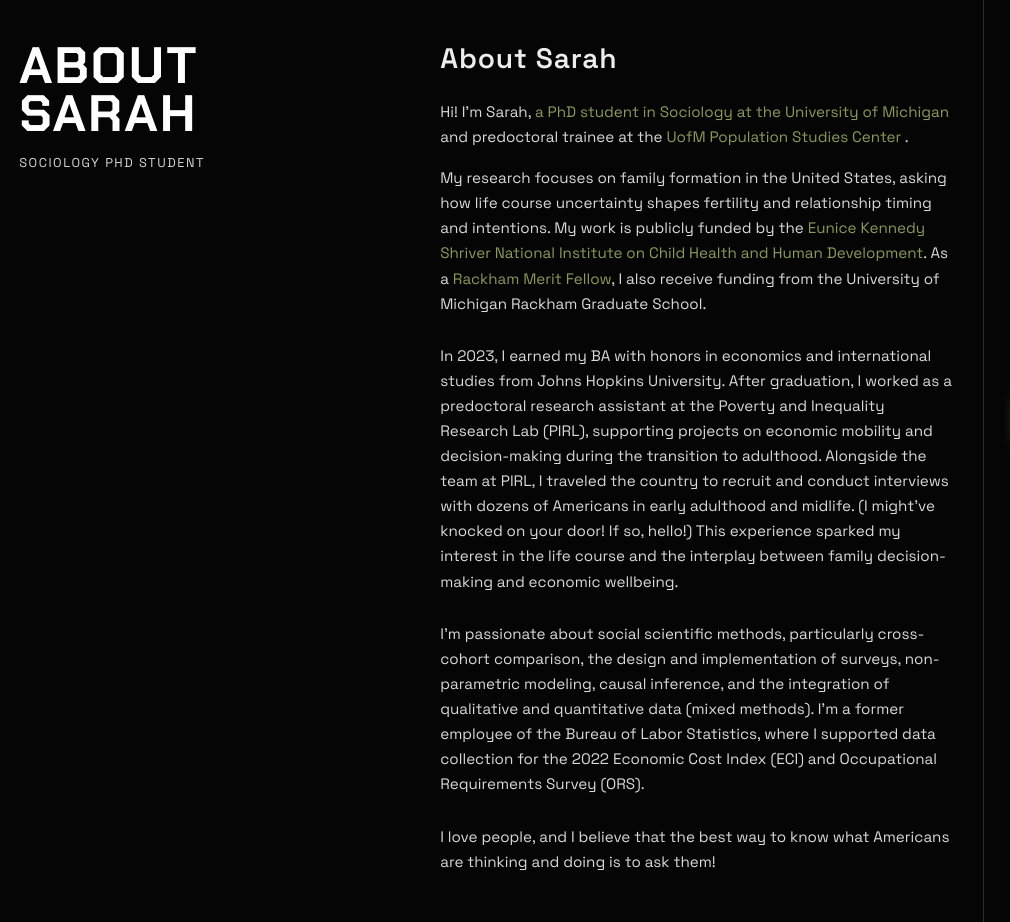
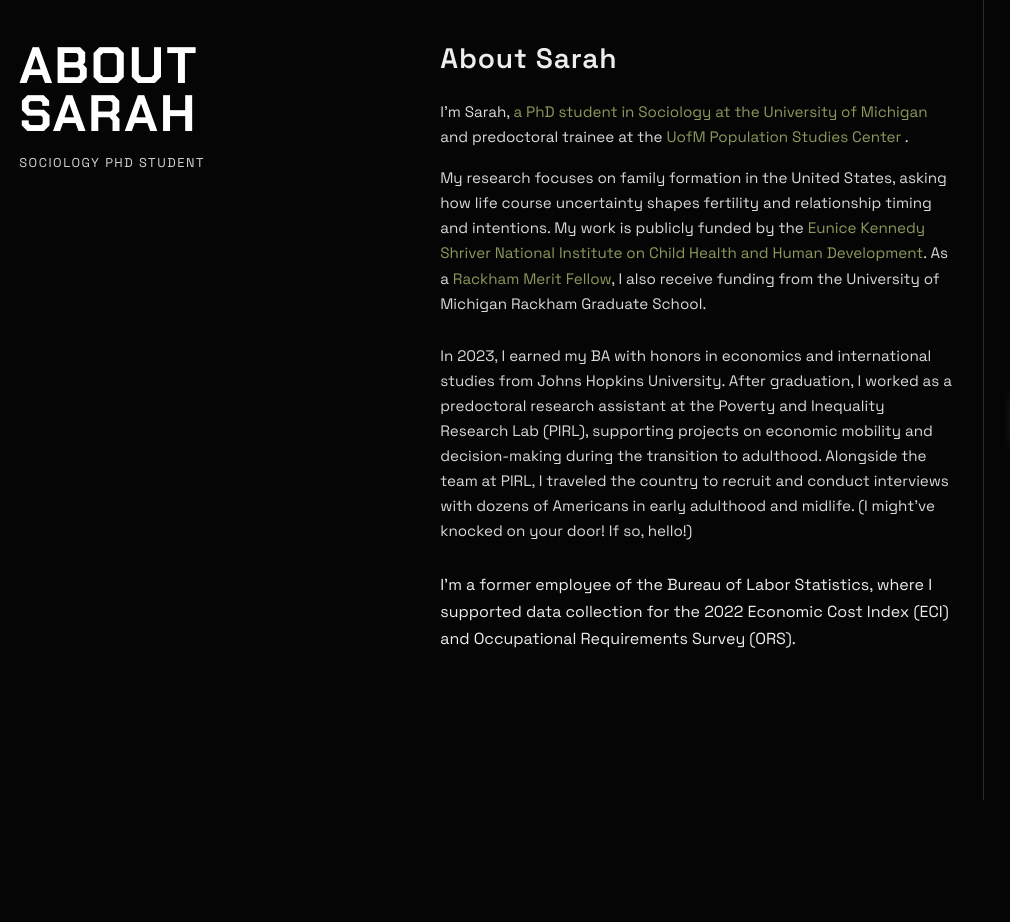
Before and after one commit to sarahs-house/web, a plain HTML site: page about.html in a window 1280 px wide. Shown: the full height of the page, 0-1010 px from the left. After the commit the page ends 800 px from the top, so only its background shows below. Drawn offline with nearby package versions, Linux system fonts and the light colour scheme.

Commit message:
updateee

```diff
--- a/about.html
+++ b/about.html
@@ -19,19 +19,16 @@
     <section class="three-panel-col three-panel-middle subpage-middle" aria-label="About content">
       <article class="subpage-content">
         <h2 class="subpage-title">About Sarah</h2>
-        <p class="subpage-intro">Hi! I'm Sarah, <a href= "https://lsa.umich.edu/soc/people/current-graduate-students/sarah-sullivan.html" target="_blank" rel="noopener noreferrer"> a PhD student in Sociology at the University of Michigan</a> and predoctoral trainee at the <a href="https://psc.isr.umich.edu/" target="_blank" rel="noopener noreferrer"> UofM Population Studies Center </a>. </p>
+        <p class="subpage-intro">I'm Sarah, <a href= "https://lsa.umich.edu/soc/people/current-graduate-students/sarah-sullivan.html" target="_blank" rel="noopener noreferrer"> a PhD student in Sociology at the University of Michigan</a> and predoctoral trainee at the <a href="https://psc.isr.umich.edu/" target="_blank" rel="noopener noreferrer"> UofM Population Studies Center </a>. </p>
         <p>My research focuses on family formation in the United States, asking how life course uncertainty shapes fertility and relationship timing and intentions. My work is publicly funded by the <a href="https://www.nichd.nih.gov/" target="_blank" rel="noopener noreferrer">Eunice Kennedy Shriver National Institute on Child Health and Human Development</a>. As a <a href="https://rackham.umich.edu/prospective-students/rackham-merit-fellowship-program/" target="_blank" rel="noopener noreferrer"> Rackham Merit Fellow</a>, I also receive funding from the University of Michigan Rackham Graduate School. </p>
         <br>
         <p> In 2023, I earned my BA with honors in economics and international studies from Johns Hopkins University.
             After graduation, I worked as a predoctoral research assistant at the Poverty and Inequality Research Lab (PIRL), supporting projects on economic mobility
             and decision-making during the transition to adulthood. Alongside the team at PIRL, I traveled the country to recruit and conduct interviews with dozens of Americans in early adulthood and midlife. (I might've knocked on your door! If so, hello!)
-            This experience sparked my interest in the life course and the interplay between family decision-making and economic wellbeing.
         </p>
         <br>
-        <p> I'm passionate about social scientific methods, particularly cross-cohort comparison, the design and implementation of surveys, non-parametric modeling, causal inference, and the integration of qualitative and quantitative data (mixed methods).
             I'm a former employee of the Bureau of Labor Statistics, where I supported data collection for the 2022 Economic Cost Index (ECI) and Occupational Requirements Survey (ORS). </p>
         <br>
-        <p> I love people, and I believe that the best way to know what Americans are thinking and doing is to ask them! </p>
 
 
       </article>
```
